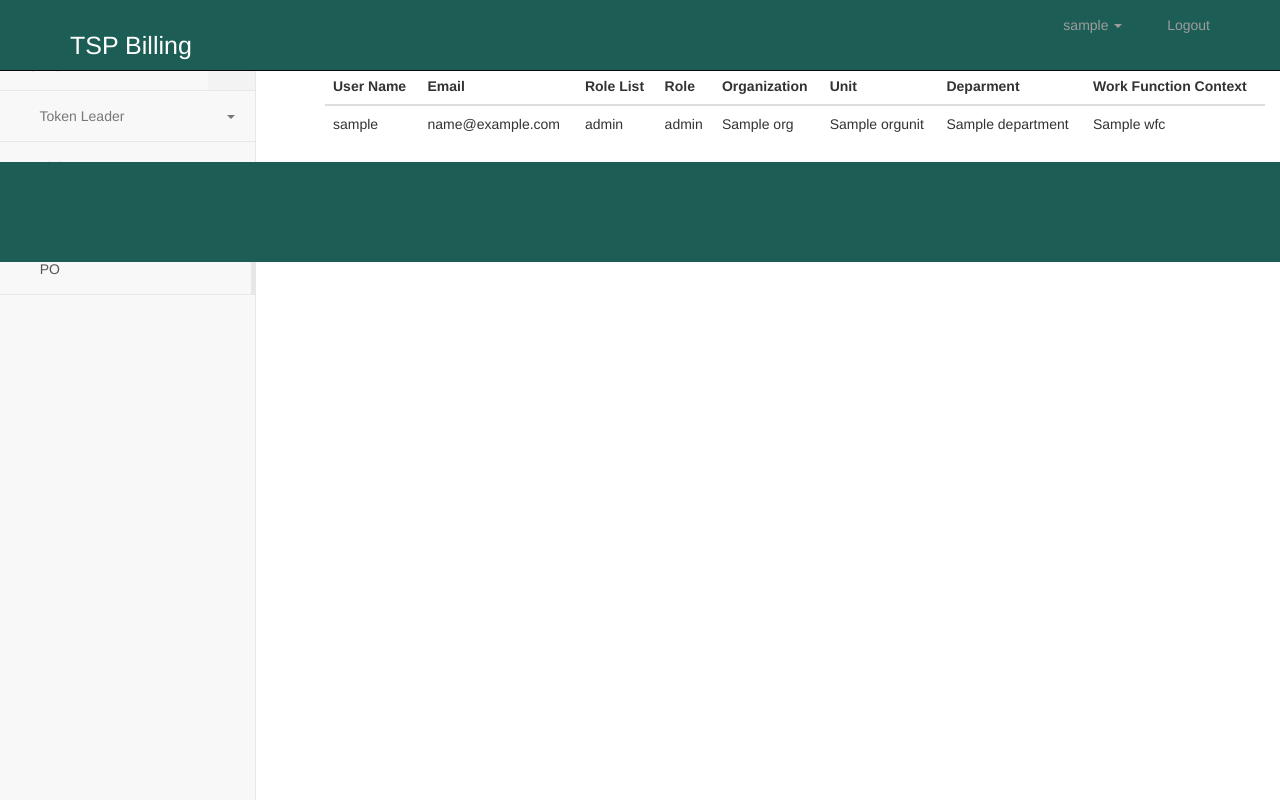
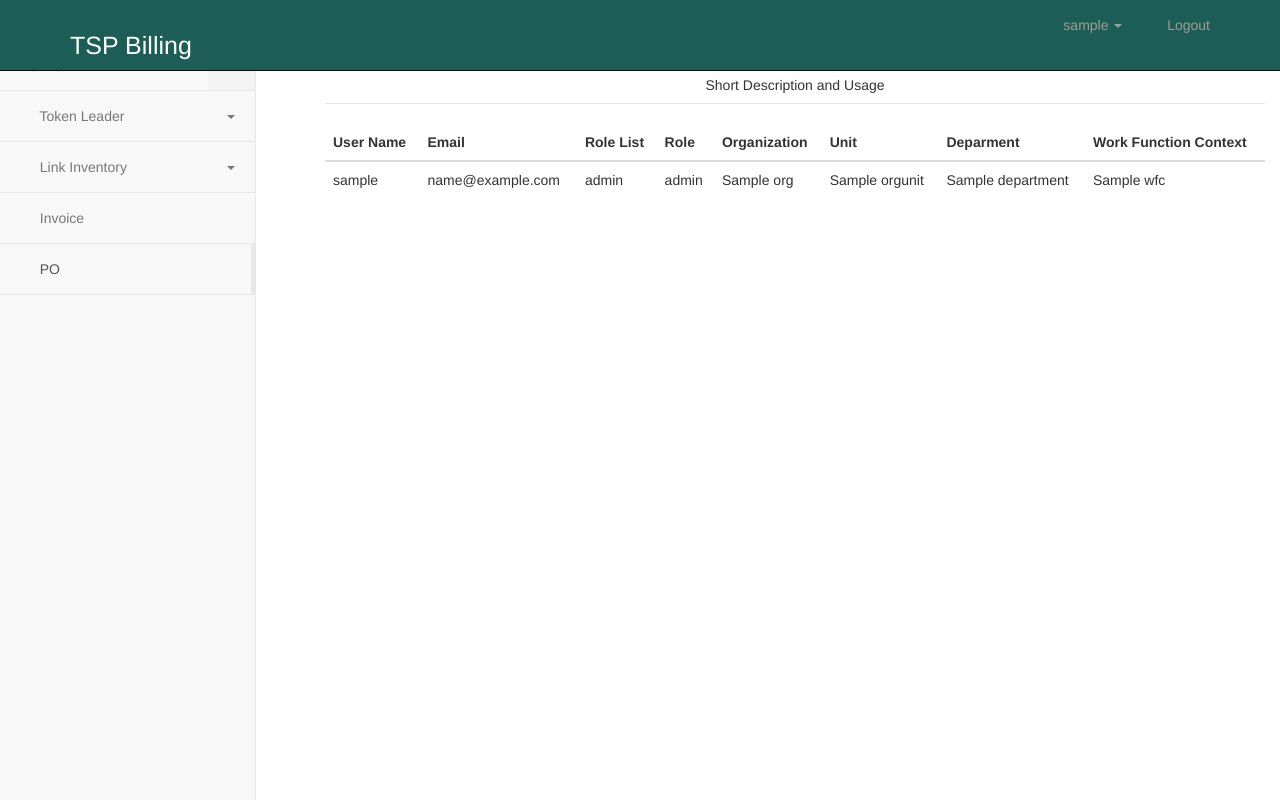
Before and after one commit to BhujayKumarBhatta/ms04, a Django app: template dashboard/dashapp/templates/home.html in a window 1280 px wide. Run offline with Django 3.2, Linux system fonts and the light colour scheme; the template is opened without the code that fills it: most values are stand-ins (such as "Sample title", 1, 10 or a date in 2020); some libraries are stand-ins or nearby versions; some web fonts are replaced.

Commit message:
Users in Home PAge

```diff
--- a/dashboard/dashapp/templates/home.html
+++ b/dashboard/dashapp/templates/home.html
@@ -616,7 +616,6 @@
                         {% if list_users is not null %}
                             {% include 'list_users.html' %}
                         {% else %}
-
                             <h1> Main Content here </h1>
                             <pre> Resize the screen to view the left slide menu </pre>
                             <p>Lorem ipsum dolor sit amet, consetetur sadipscing elitr, sed diam nonumy eirmod tempor invidunt ut labore et dolore magna aliquyam erat, sed diam voluptua. At vero eos et accusam et justo duo dolores et ea rebum. Stet clita kasd gubergren, no sea takimata sanctus est Lorem ipsum dolor sit amet. Lorem ipsum dolor sit amet, consetetur sadipscing elitr, sed diam nonumy eirmod tempor invidunt ut labore et dolore magna aliquyam erat, sed diam voluptua. At vero eos et accusam et justo duo dolores et ea rebum. Stet clita kasd gubergren, no sea takimata sanctus est Lorem ipsum dolor sit amet. Lorem ipsum dolor sit amet, consetetur sadipscing elitr, sed diam nonumy eirmod tempor invidunt ut labore et dolore magna aliquyam erat, sed diam voluptua. At vero eos et accusam et justo duo dolores et ea rebum. Stet clita kasd gubergren, no sea takimata sanctus est Lorem ipsum dolor sit amet.</p>
@@ -632,8 +631,7 @@
             </div>
         </div>
 
-        <div style="position:fixed;background-color:#1c5e55;width:100%;height:100px;">
-        </div>
+
     </div>
     <!--<div>
         <div class="w3-sidebar w3-bar-block w3-border-right" style="display: none" id="mySidebar">
--- a/dashboard/dashapp/templates/list_users.html
+++ b/dashboard/dashapp/templates/list_users.html
@@ -1,6 +1,3 @@
-
-
-
 <!--<table>
 
     <tr>
@@ -42,6 +39,11 @@
 
 
 <div class="table-responsive">
+    <div class="tim-row" id="tutorial">
+        <h5 class="text-center">Short Description and Usage</h5>
+        <legend></legend>
+
+    </div>
     <table class="table">
         <thead>
             <tr>
```
Lines whose indentation alone changed are shown as unchanged.
